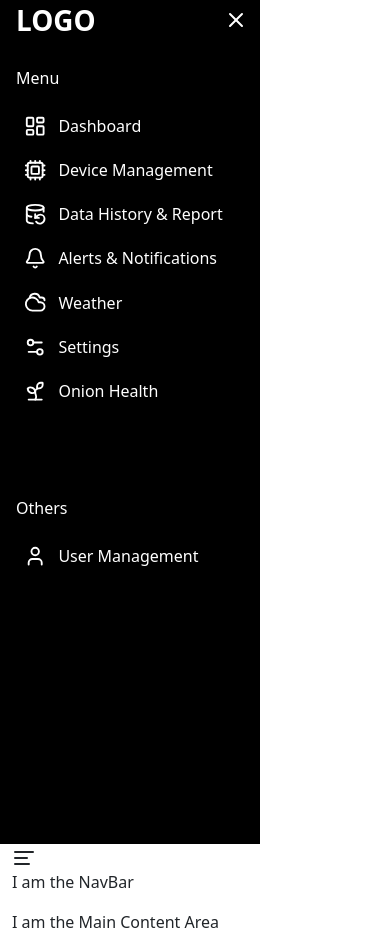
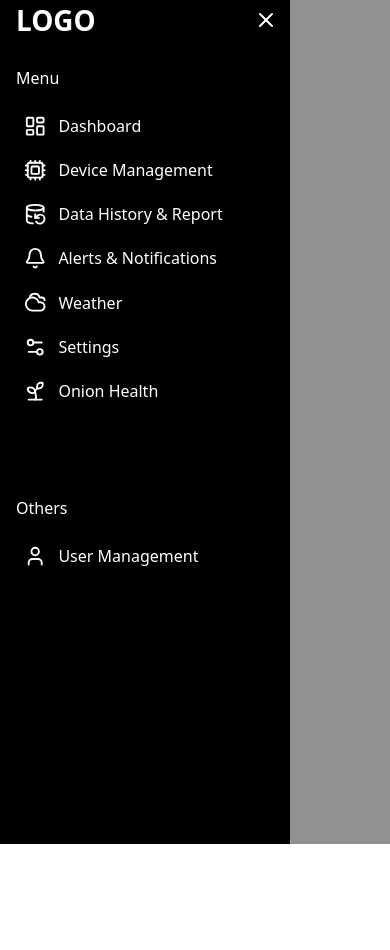
Before and after one commit to Ponkan2077/OnionNet, a React (Create React App) app in the folder frontend/: page / in a window 390 px wide. Both pictures are taken after a click on the icon 24 px from the left and 13 px from the top of the page. After the commit the page ends 844 px from the top, so only its background shows below. Built offline with nearby package versions, Linux system fonts and the light colour scheme.

Commit message:
Update the overflow for mobile and also a backdrop after opening the sidebar for mobile

```diff
--- a/frontend/src/components/Layout/Layout.jsx
+++ b/frontend/src/components/Layout/Layout.jsx
@@ -13,14 +13,14 @@ const Layout = ({children}) => {
         <div className="container-fluid">
             <div className="row">
                 <div
-                    className={`col-8 col-md-4 vh-100 d-md-block bg-black text-white px-md-1 py-md-2 ${isOpen ? "d-block" : "d-none"}`}
+                    className={`col-md-4 vh-100 d-md-block bg-black text-white px-md-1 py-md-2 ${isOpen ? "d-block z-1 position-absolute" : "d-none"}`}
                     style={{ maxWidth: '290px'}}
                 >
                     {/* Sidebar for Desktop */}
                     <Sidebar isOpen={true} toggleSidebar={toggleSidebar}/>
 
                 </div>
-                <div className="col-md-8">
+                <div className={`col-12 d-flex col-md-8 flex-column vh-100 ${isOpen ? "bg-dark bg-opacity-50": ""}`}>
                     <Navbar toggleSidebar={toggleSidebar}/>
                     <MainContent />
                 </div>
--- a/frontend/src/components/Layout/MainContent.jsx
+++ b/frontend/src/components/Layout/MainContent.jsx
@@ -4,7 +4,7 @@ import { Outlet } from 'react-router-dom';
 
 const MainContent = ({children}) => {
     return (
-        <main className="flex-grow-1">
+        <main className="flex-grow-1 overflow-auto" >
             <Outlet />
             <p>I am the Main Content Area</p>
         </main>
--- a/frontend/src/pages/Device_Management.jsx
+++ b/frontend/src/pages/Device_Management.jsx
@@ -3,7 +3,7 @@ import React from 'react';
 const Device_Management = () => {
     return (
         <div>
-            <h1>I am the Device_And_SensorManagement</h1>
+            <h1>I am the Device Management</h1>
         </div>
     )
 }
```
